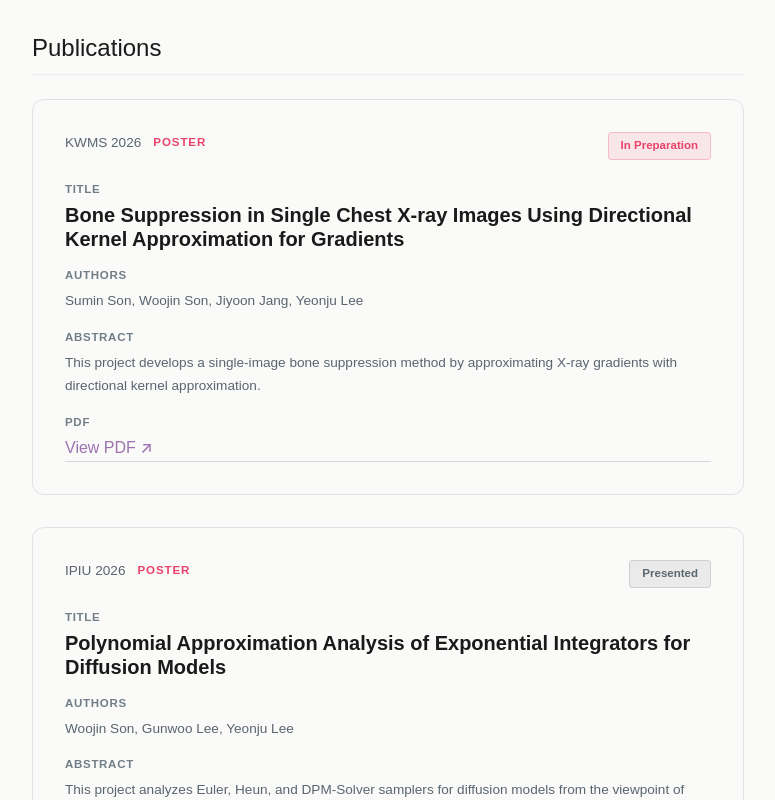
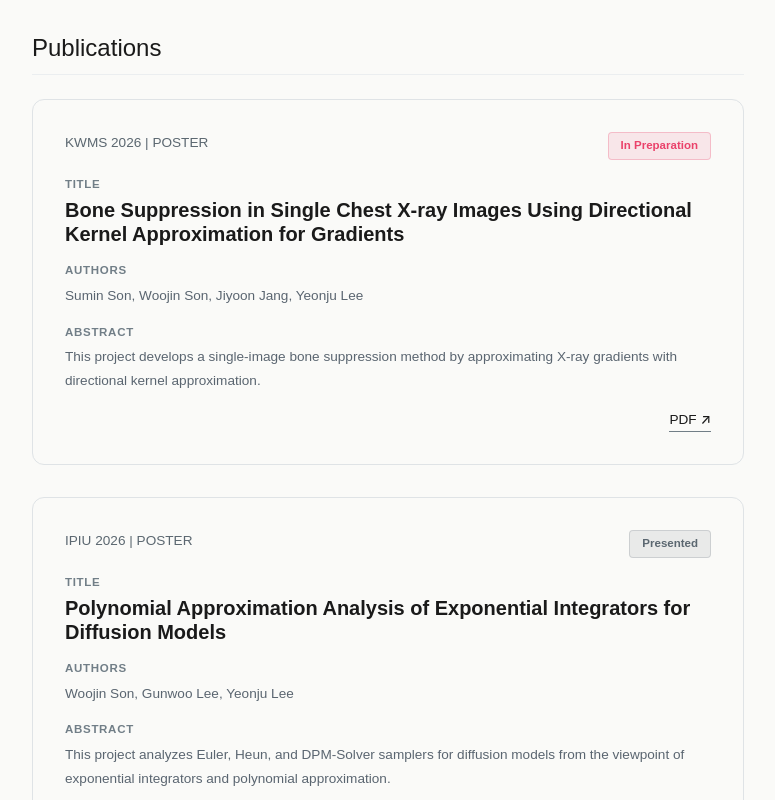
Before and after one commit to sonluos/woochive, a React (Vite) app: page /research in a window 1280 px wide. Shown: the part 2900-3700 px from the top of the page, without its empty margins (252-1027 px from the left). Built offline with nearby package versions, Linux system fonts and the light colour scheme.

Commit message:
style: PDF link same as projects, venue | TYPE format in gray

```diff
--- a/src/components/ResearchCard.css
+++ b/src/components/ResearchCard.css
@@ -51,6 +51,13 @@
   font-family: var(--font-mono);
   font-size: var(--text-xs);
   color: var(--ink-muted);
+}
+
+.research-card__venue-type {
+  font-family: var(--font-sans);
+  font-size: var(--text-sm);
+  font-weight: var(--weight-medium);
+  color: #5B6770;
 }
 
 /* ── Description (projects) ── */
--- a/src/components/ResearchCard.tsx
+++ b/src/components/ResearchCard.tsx
@@ -69,10 +69,9 @@ function PublicationCard({ entry }: PublicationCardProps) {
   return (
     <article className="research-card">
       <div className="research-card__header">
-        <div className="research-card__meta">
-          <span className="research-card__venue">{entry.venue}</span>
-          <span className="research-card__type">{entry.type}</span>
-        </div>
+        <span className="research-card__venue-type">
+          {entry.venue} | {entry.type.toUpperCase()}
+        </span>
         <StatusBadge status={entry.status} />
       </div>
 
@@ -108,16 +107,19 @@ function PublicationCard({ entry }: PublicationCardProps) {
         </div>
 
         {/* PDF */}
-        <div className="research-card__field">
-          <span className="research-card__field-label">PDF</span>
-          {entry.posterPdf !== undefined ? (
-            <a href={entry.posterPdf} target="_blank" rel="noopener noreferrer">
-              View PDF ↗
+        {entry.posterPdf !== undefined && (
+          <div className="research-card__footer">
+            <span />
+            <a
+              className="research-card__pdf-link"
+              href={entry.posterPdf}
+              target="_blank"
+              rel="noopener noreferrer"
+            >
+              PDF ↗
             </a>
-          ) : (
-            <Placeholder label="PDF" kind="pdf" />
-          )}
-        </div>
+          </div>
+        )}
       </div>
     </article>
   );
```
